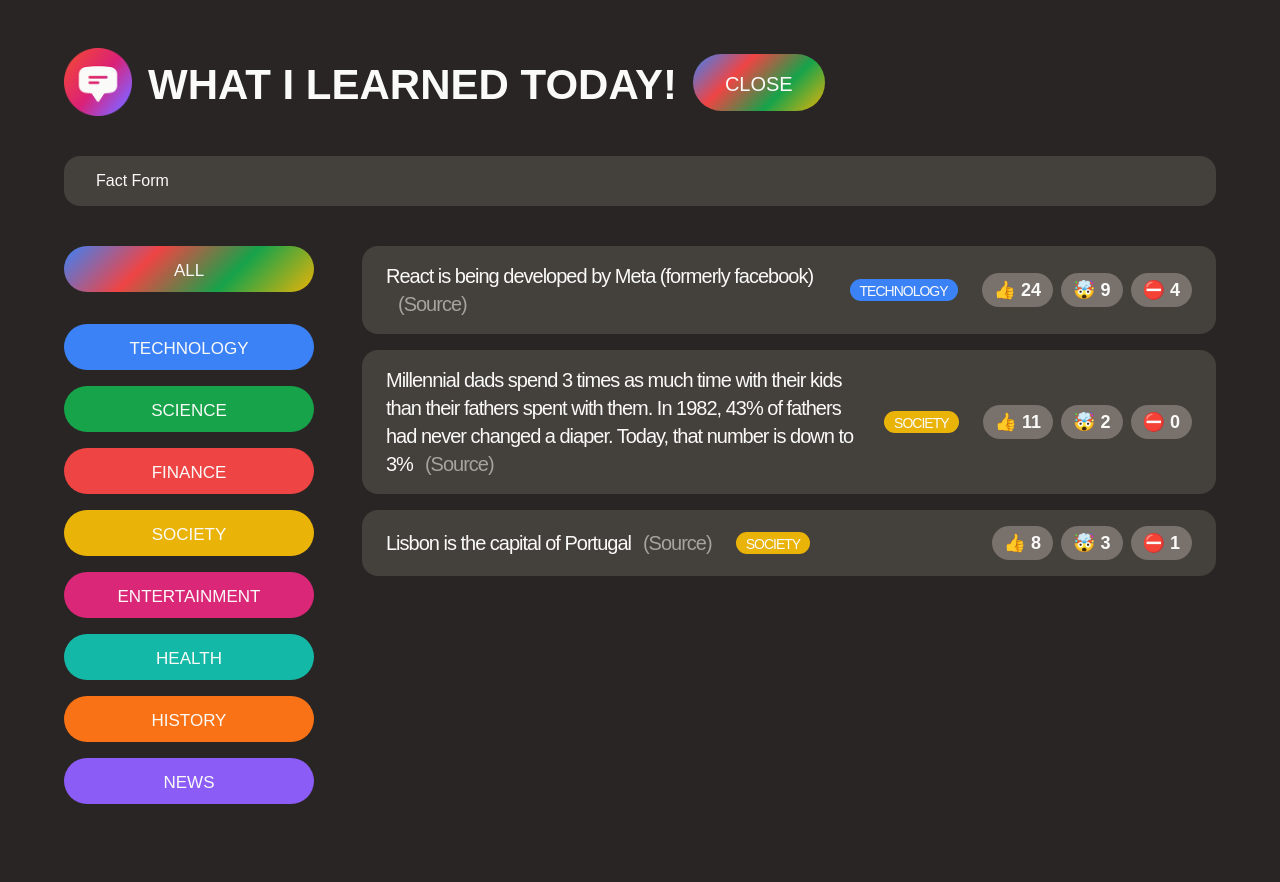
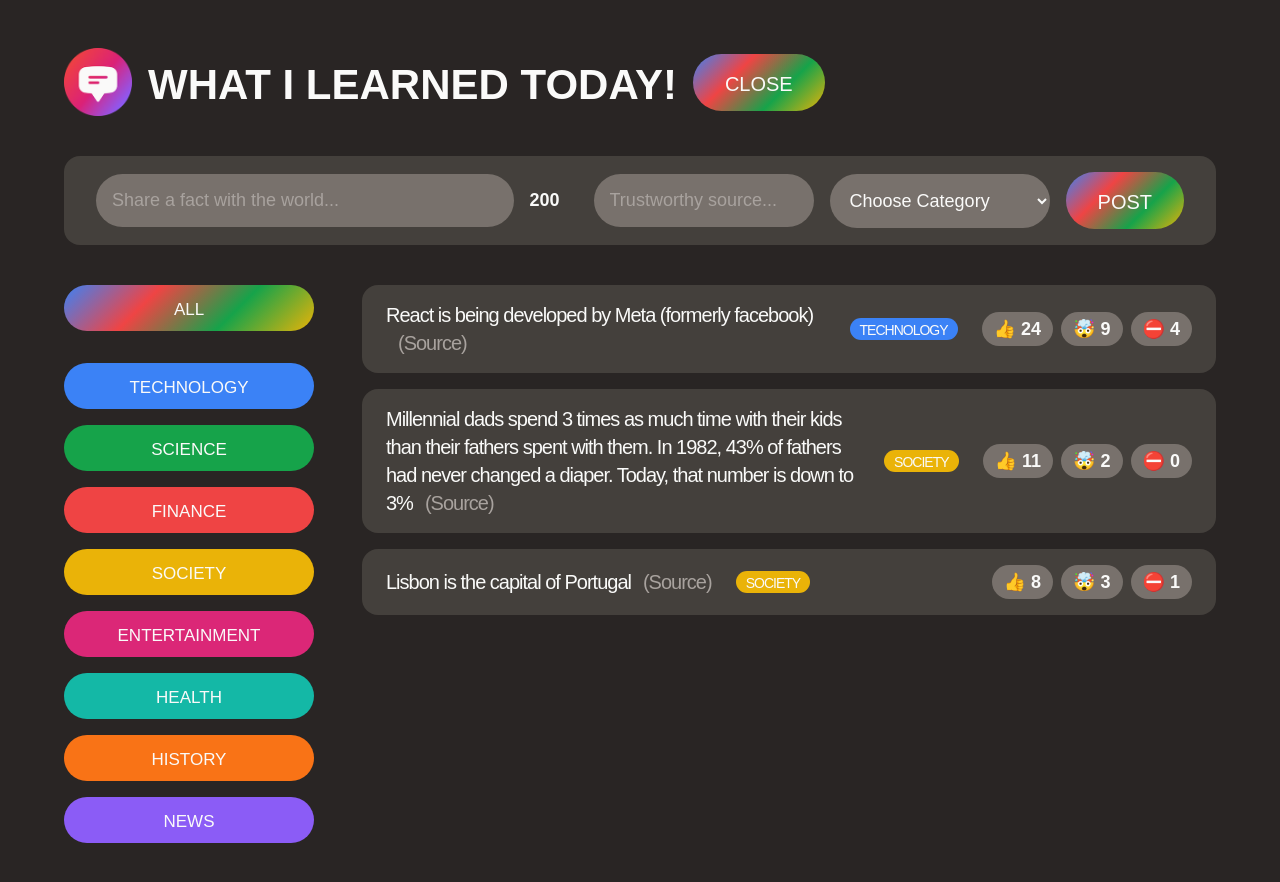
Before and after one commit to BrentMercer/whatilearnedtoday, a React (Create React App) app: page / in a window 1280 px wide. Both pictures are taken after a click on the button "SHARE A FACT". Shown: the top 882 px of the page. Built offline with nearby package versions, Linux system fonts and the light colour scheme; a web font is replaced by a local one.

Commit message:
Converting form events in JSX

```diff
--- a/src/App.js
+++ b/src/App.js
@@ -101,7 +101,42 @@
 }
 
 function NewFactForm() {
-  return <form className="fact-form">Fact Form</form>;
+  const [text, setText] = useState("");
+  const [source, setSource] = useState("");
+  const [category, setCategory] = useState("");
+  const textLength = text.length;
+
+  function handleSubmit(e) {
+    e.preventDefault();
+    /// here
+  }
+
+  return (
+    <form className="fact-form" onSubmit={handleSubmit}>
+      <input
+        type="text"
+        placeholder="Share a fact with the world..."
+        value={text}
+        onChange={(e) => setText(e.target.value)}
+      />
+      <span>{200 - textLength}</span>
+      <input
+        type="text"
+        placeholder="Trustworthy source..."
+        value={source}
+        onChange={(e) => setSource(e.target.value)}
+      />
+      <select value={category} onChange={(e) => setCategory(e.target.value)}>
+        <option value="">Choose Category</option>
+        {CATEGORIES.map((cat) => (
+          <option key={cat.name} value={cat.name}>
+            {cat.name.toUpperCase()}
+          </option>
+        ))}
+      </select>
+      <button class="btn btn-large">Post</button>
+    </form>
+  );
 }
 
 function CategoryFilter() {
@@ -144,7 +179,12 @@
     <li key={fact.id} className="fact">
       <p>
         {fact.text}
-        <a className="source" href={fact.source} target="_blank">
+        <a
+          className="source"
+          href={fact.source}
+          target="_blank"
+          rel="noreferrer"
+        >
           (Source)
         </a>
       </p>
```
